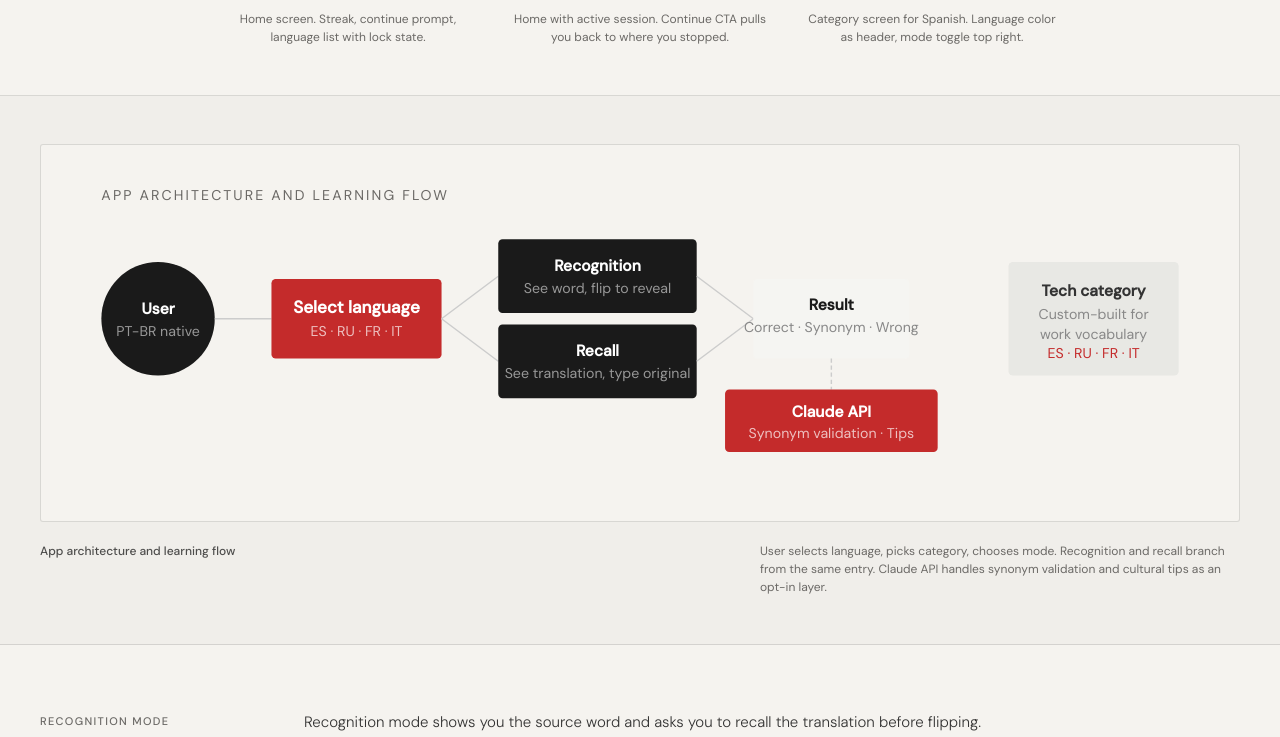
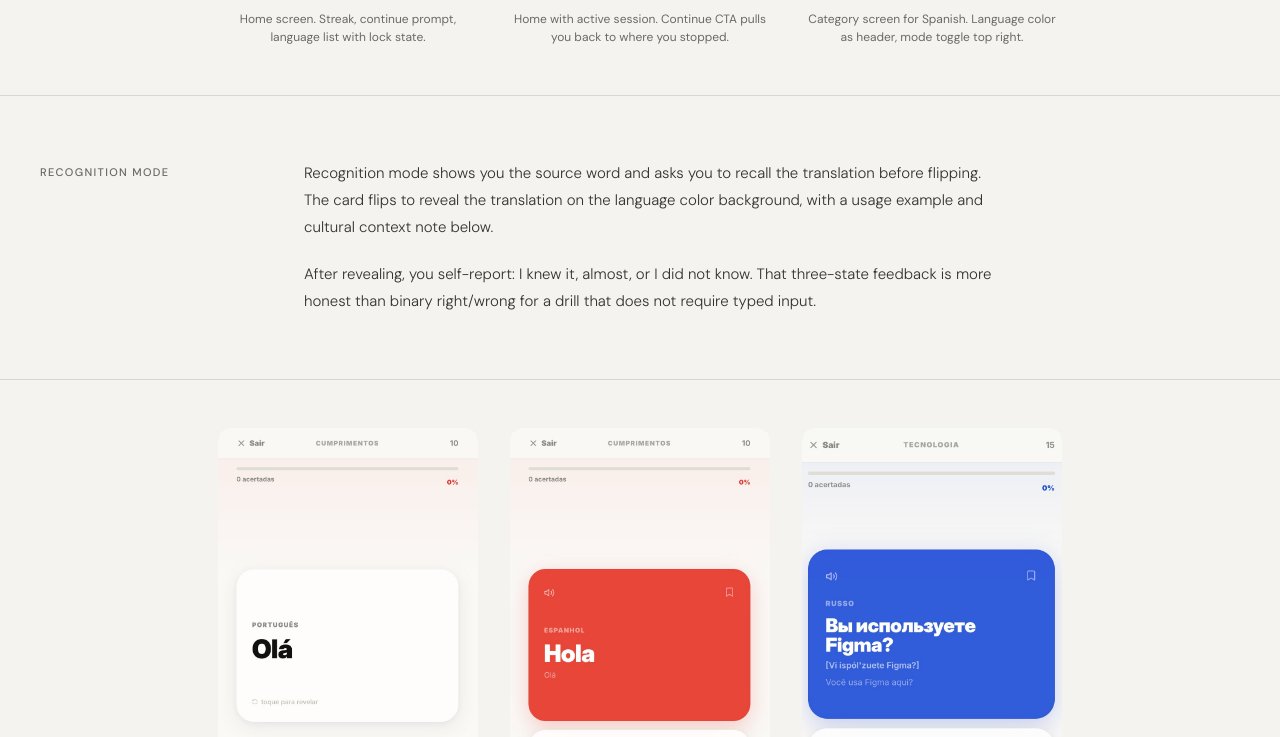
Before and after one commit to cruz-felipe/ux-portfolio, a Next.js app: page /work/vocabulary in a window 1280 px wide. Shown: the part 1768-2505 px from the top of the page. Built offline with nearby package versions, Linux system fonts and the light colour scheme.

Commit message:
Add files via upload

```diff
--- a/app/work/b2b-sales-rescue/page.tsx
+++ b/app/work/b2b-sales-rescue/page.tsx
@@ -1,6 +1,5 @@
 import CaseLayout, { CaseStudyData } from "@/components/case-study/CaseLayout";
 import { HeuristicMatrixArtifact, FlowCompressionArtifact, ResearchMethodologyArtifact } from "@/components/case-study/SalesArtifacts";
-import { SalesUserFlowArtifact } from "@/components/case-study/SalesFlowArtifacts";
 import type { Metadata } from "next";
 
 export const metadata: Metadata = {
@@ -61,12 +60,6 @@ const data: CaseStudyData = {
       component: <FlowCompressionArtifact />,
     },
     {
-      id: "user-flow",
-      title: "Proposal generation: user flow before and after",
-      caption: "Before: 7 tools, ~60 minutes, manual re-entry at every step. After: 3-step express flow, ~15 minutes. Flow validated through 37 interviews and 25 usability tests.",
-      component: <SalesUserFlowArtifact />,
-    },
-    {
       id: "research-methodology",
       title: "1-month on-site research, São Paulo",
       caption: "37 interviews, 25 usability tests, 20 shadow sessions. Research identified unused features, flow entry paralysis and the gap between stakeholder assumptions and agent reality.",
--- a/app/work/predictive-support-hub/page.tsx
+++ b/app/work/predictive-support-hub/page.tsx
@@ -1,6 +1,5 @@
 import CaseLayout, { CaseStudyData } from "@/components/case-study/CaseLayout";
 import { ConsolidationMapArtifact, CognitiveLoadArtifact, AIOrchestrationArtifact } from "@/components/case-study/SupportHubArtifacts";
-import { AIArchitectureDiagram } from "@/components/case-study/SupportHubDiagrams";
 import type { Metadata } from "next";
 
 export const metadata: Metadata = {
@@ -51,12 +50,6 @@ const data: CaseStudyData = {
   ],
   artifacts: [
     {
-      id: "ai-architecture",
-      title: "AI workspace architecture",
-      caption: "Data layer feeds real-time AI orchestration. Three agent-facing layers replace 32 disconnected tools. Data retrieval moves from the agent to the system.",
-      component: <AIArchitectureDiagram />,
-    },
-    {
       id: "consolidation-map",
       title: "32-tool ecosystem to single workspace",
       caption: "Abstract representation of the consolidation. 32 disconnected legacy tools replaced by a three-layer AI workspace. Each layer corresponds to a stage in the agent workflow: identify, assist, resolve.",
--- a/app/work/quota-management/page.tsx
+++ b/app/work/quota-management/page.tsx
@@ -1,6 +1,5 @@
 import CaseLayout, { CaseStudyData } from "@/components/case-study/CaseLayout";
 import { QuotaArchitectureArtifact, WorkshopMethodArtifact, ApprovalFlowArtifact } from "@/components/case-study/QuotaArtifacts";
-import { QuotaUserFlowDiagram } from "@/components/case-study/QuotaDiagrams";
 import type { Metadata } from "next";
 
 export const metadata: Metadata = {
@@ -54,12 +53,6 @@ const data: CaseStudyData = {
   ],
   artifacts: [
     {
-      id: "user-flow",
-      title: "Quota management: user flow",
-      caption: "Two user types (client and partner agents) access a unified platform entry point. Three modules with role-based access. Change requests route through configurable multi-level approval.",
-      component: <QuotaUserFlowDiagram />,
-    },
-    {
       id: "architecture",
       title: "Platform information architecture",
       caption: "Three-module structure with shared navigation and permission model. Designed to extend without breaking the interaction conventions established in the first release.",
--- a/app/work/vocabulary/page.tsx
+++ b/app/work/vocabulary/page.tsx
@@ -1,6 +1,5 @@
 import CaseLayout, { CaseStudyData } from "@/components/case-study/CaseLayout";
 import type { Metadata } from "next";
-import { VocabularyArchDiagram } from "@/components/case-study/VocabularyDiagrams";
 
 export const metadata: Metadata = {
   title: "Vocabulary Felipe Cruz",
@@ -63,18 +62,12 @@ const data: CaseStudyData = {
         "The tech cards include phonetic transcription because Russian script is unfamiliar to most users at this level. The cultural note goes further than vocabulary it explains register and real usage context, like noting that 'Figma dominou o mercado russo, então a resposta é quase sempre sim.'",
       ],
       screens: [
-        { src: `${BASE}/Screenshot_2026-05-25_at_13_22_05.png`, caption: "Recall mode, Russian tech. Correct answer, UX documentation example with context note." },
+        { src: `${BASE}/Screenshot_2026-05-25_at_13_21_04.png`, caption: "Russian tech card, recognition mode. Cyrillic, phonetic transcription and cultural note included." },
+        { src: `${BASE}/Screenshot_2026-05-25_at_13_22_05.png`, caption: "Recall mode, Russian tech. Correct answer state with UX documentation example." },
       ],
     },
   ],
-  artifacts: [
-    {
-      id: "architecture",
-      title: "App architecture and learning flow",
-      caption: "User selects language, picks category, chooses mode. Recognition and recall branch from the same entry. Claude API handles synonym validation and cultural tips as an opt-in layer.",
-      component: <VocabularyArchDiagram />,
-    },
-  ],
+  artifacts: [],
   hideNda: true,
   wideHero: true,
 };
```
